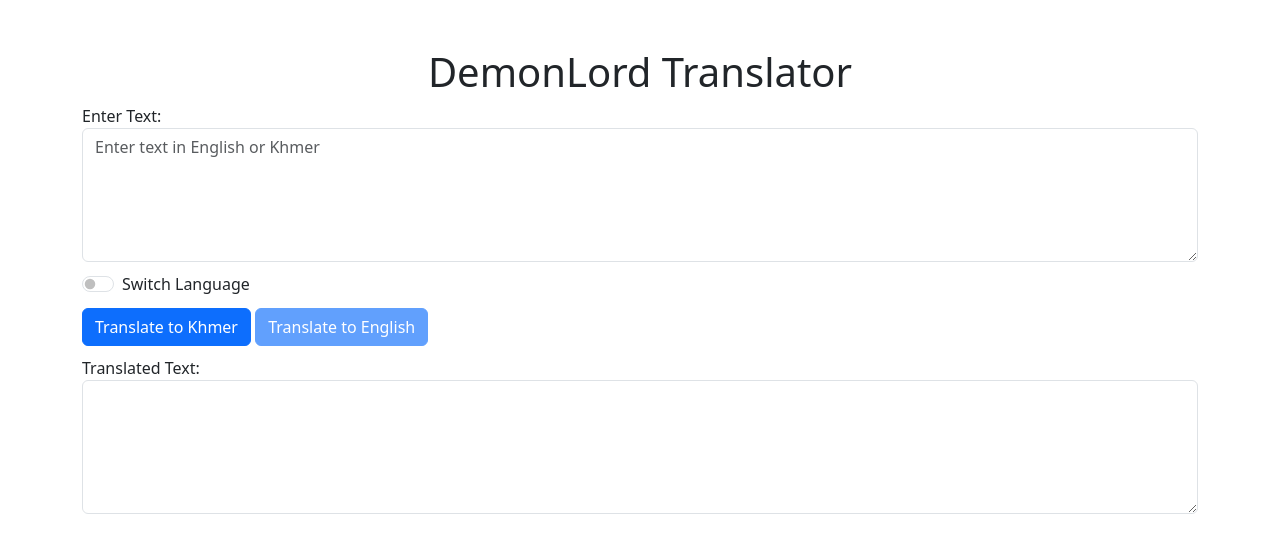
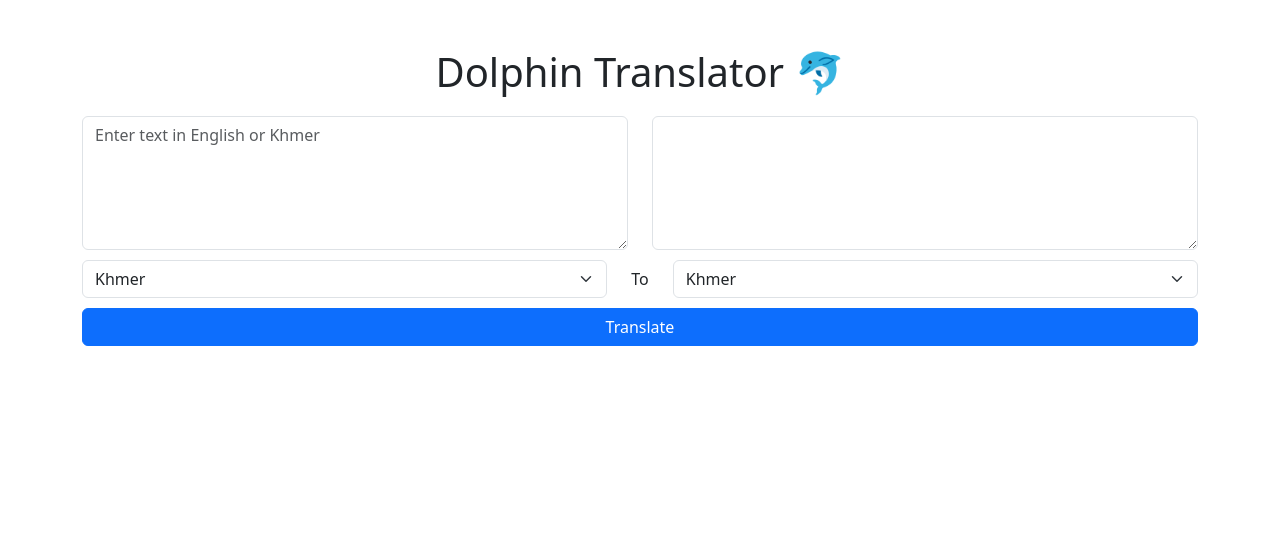
Before and after one commit to NimithSan/porpoises-translator-api, a FastAPI app: page / in a window 1280 px wide. Shown: the top 553 px of the page. Run offline with FastAPI, Linux system fonts and the light colour scheme.

Commit message:
change layout

```diff
--- a/main.py
+++ b/main.py
@@ -1,7 +1,6 @@
 from fastapi import FastAPI, Form, Request
 from fastapi.staticfiles import StaticFiles
 from fastapi.templating import Jinja2Templates
-import uvicorn
 from deep_translator import GoogleTranslator
 
 
--- a/templates/index.html
+++ b/templates/index.html
@@ -1,44 +1,65 @@
 <!DOCTYPE html>
 <html lang="en">
+
 <head>
     <meta charset="UTF-8">
     <meta name="viewport" content="width=device-width, initial-scale=1.0">
-    <title>Text Translator</title>
+    <title>Dolphin Translator</title>
     <link href="https://cdn.jsdelivr.net/npm/bootstrap@5.3.0/dist/css/bootstrap.min.css" rel="stylesheet">
+    <link rel="icon" type="image/x-icon" href="../favicon.ico">
+    <link rel="stylesheet" type="text/css" href="style.css">
 </head>
+
 <body>
-    <div id="app">
+    <div id="app"></div>
+    <div class="container mt-5">
+        <h1 class="text-center">Dolphin Translator 🐬</h1>
 
-    </div>
-    <div class="container mt-5">
-        <h1 class="text-center">DemonLord Translator</h1>
-
-        <!-- Input Text -->
-        <div class="form-group">
-            <label for="inputText">Enter Text:</label>
-            <textarea id="inputText" class="form-control" rows="5" placeholder="Enter text in English or Khmer"></textarea>
+        <div class="row align-items-center" style="margin-top: 20px;">
+            <!-- Input Text -->
+            <div class="col">
+                <textarea spellcheck="true" id="inputText" class="form-control" rows="5"
+                    placeholder="Enter text in English or Khmer"></textarea>
+            </div>
+            <!-- Output Text -->
+            <div class="col">
+                <textarea id="outputText" class="form-control" rows="5" readonly></textarea>
+            </div>
         </div>
 
-        <!-- Language Switch Toggle using Bootstrap -->
-        <div class="form-group form-check form-switch" style="margin-top: 10px;">
-            <input type="checkbox" class="form-check-input" id="langToggle">
-            <label class="form-check-label" for="langToggle">Switch Language</label>
+
+        <!-- Language Selection Dropdown -->
+        <div class="row align-items-center" style="margin-top: 10px;">
+            <div class="col">
+                <select id="fromLanguageSelect" class="form-select">
+                    <option value="kh">Khmer</option>
+                    <option value="en">English</option>
+                </select>
+            </div>
+            <div class="col-auto text-center">To</div>
+            <div class="col">
+                <select id="toLanguageSelect" class="form-select">
+                    <option value="kh">Khmer</option>
+                    <option value="en">English</option>
+                </select>
+            </div>
         </div>
 
-        <!-- Translate Buttons -->
-        <div class="form-group" style="padding-bottom: 10px;padding-top: 10px;">
-            <button id="translateToKhmer" class="btn btn-primary">Translate to Khmer</button>
-            <button id="translateToEnglish" class="btn btn-primary" disabled>Translate to English</button>
-        </div>
 
-        <!-- Output Text -->
+
+        <!-- Translate Button -->
+        <button id="translateButton" class="btn btn-primary" style="margin-top: 10px; width: 100%;">Translate</button>
+
+
+        <!-- Output Text
         <div class="form-group">
-            <label >Translated Text:</label>
+            <label>Translated Text:</label>
             <textarea id="outputText" class="form-control" rows="5" readonly></textarea>
-        </div>
+        </div> -->
 
     </div>
 
     <script src="../static/app.js"></script>
 </body>
+
 </html>
--- /dev/null
+++ b/templates/style.css
@@ -0,0 +1,4 @@
+.select-container {
+    height: 100px; /* Adjust the height as needed */
+    overflow: auto;
+}
```
Also changed, not shown: static/app.js (+34 -20 lines), favicon.ico (added).
